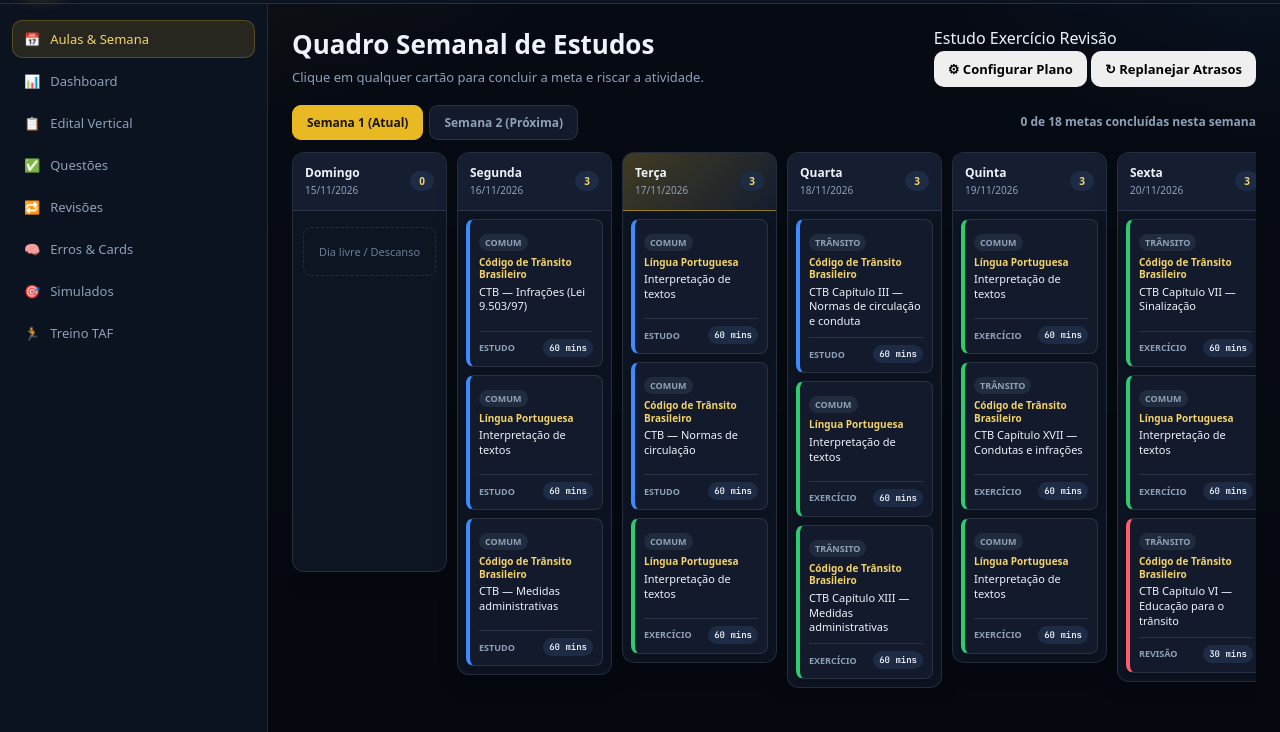
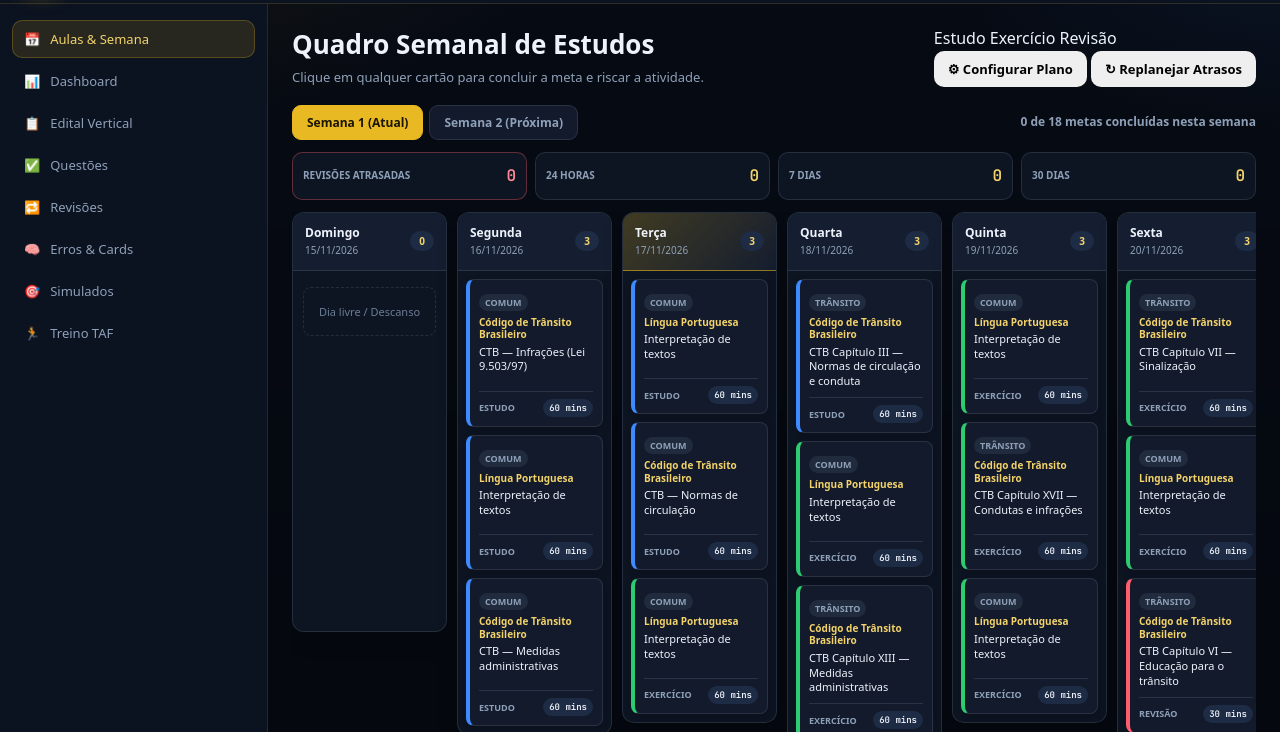
Before and after one commit to ednaldoferreira/estudos-imperatriz, a plain HTML site: page index.html in a window 1280 px wide. Shown: the part 68-800 px from the top of the page. Drawn offline with nearby package versions, Linux system fonts and the light colour scheme.

Commit message:
Adicionar resumo de revisoes ao quadro semanal
Co-authored-by: Copilot <223556219+Copilot@users.noreply.github.com>

```diff
--- a/css/styles.css
+++ b/css/styles.css
@@ -626,6 +626,31 @@ tr:hover td { background: rgba(232, 185, 35, 0.04); }
 }
 .week-stats { color: var(--muted); font-size: 12px; font-weight: 600; }
 
+.week-review-summary {
+  display: grid;
+  grid-template-columns: repeat(4, minmax(120px, 1fr));
+  gap: 8px;
+  margin-bottom: 12px;
+}
+.review-summary-item {
+  display: flex;
+  align-items: center;
+  justify-content: space-between;
+  gap: 8px;
+  min-height: 48px;
+  border: 1px solid var(--line-strong);
+  border-radius: 10px;
+  background: var(--bg-elev);
+  padding: 8px 10px;
+}
+.review-summary-item span { color: var(--muted); font-size: 10px; font-weight: 700; text-transform: uppercase; }
+.review-summary-item strong { color: var(--gold-2); font: 800 16px var(--mono); }
+.review-summary-item.due { border-color: rgba(255, 93, 108, 0.35); }
+.review-summary-item.due strong { color: #ff8b96; }
+@media (max-width: 1100px) {
+  .week-review-summary { grid-template-columns: repeat(2, minmax(140px, 1fr)); }
+}
+
 .kanban-board {
   display: grid;
   grid-template-columns: repeat(7, minmax(155px, 1fr));
--- a/index.html
+++ b/index.html
@@ -142,6 +142,7 @@
           <div class="week-stats" id="weekStats">0 de 0 metas concluídas nesta semana</div>
         </div>
 
+        <div class="week-review-summary" id="weekReviewSummary"></div>
         <div class="kanban-board" id="kanbanBoard"></div>
       </section>
 
--- a/js/js_app.js
+++ b/js/js_app.js
@@ -498,6 +498,20 @@
     var doneCount = weekBlocks.filter(function (b) { return b.done; }).length;
     document.getElementById("weekStats").textContent =
       doneCount + " de " + weekBlocks.length + " metas concluídas nesta semana";
+
+    var pendingReviews = (state.revisoes || []).filter(function (r) {
+      return !r.done;
+    });
+    var overdueCount = pendingReviews.filter(function (r) { return r.due < today; }).length;
+    var count24h = pendingReviews.filter(function (r) { return r.tipo === "24h"; }).length;
+    var count7d = pendingReviews.filter(function (r) { return r.tipo === "7d"; }).length;
+    var count30d = pendingReviews.filter(function (r) { return r.tipo === "30d"; }).length;
+
+    document.getElementById("weekReviewSummary").innerHTML =
+      '<div class="review-summary-item due"><span>Revisões atrasadas</span><strong>' + overdueCount + '</strong></div>' +
+      '<div class="review-summary-item"><span>24 horas</span><strong>' + count24h + '</strong></div>' +
+      '<div class="review-summary-item"><span>7 dias</span><strong>' + count7d + '</strong></div>' +
+      '<div class="review-summary-item"><span>30 dias</span><strong>' + count30d + '</strong></div>';
 
     var kindLabel = {
       estudo: "Estudo",
```
